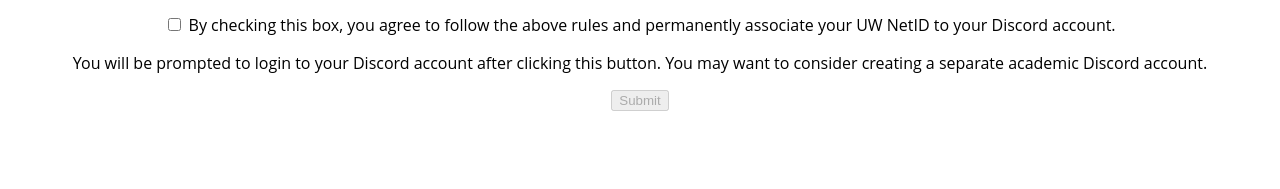
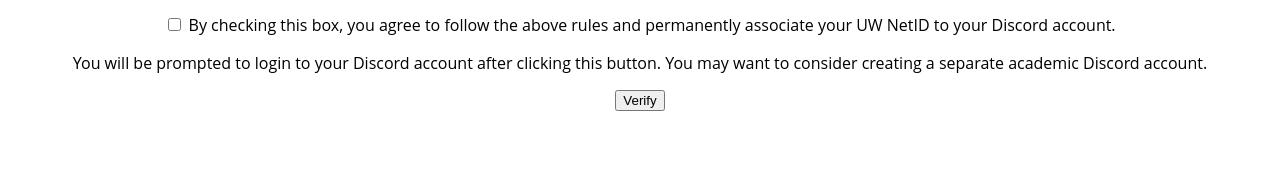
Before and after one commit to SeubertE/uw-discord-verify, a PHP site: page / in a window 1280 px wide. Shown: the part 611-800 px from the top of the page. Run offline with PHP 8.4, Linux system fonts and the light colour scheme.

Commit message:
Update index.php

```diff
--- a/index.php
+++ b/index.php
@@ -165,9 +165,11 @@ include('./bot/verify.php');
           You may want to consider creating a separate academic Discord account.</span></label><br>
     </p>
 
+    <center><button onclick="window.location.replace='/index.php?action=acceptedterms'">Verify</button></center>
+<!--
     <form action="/index.php?action=acceptedterms">
       <center> <input name="button" class="inputButton" id="button" disabled="disabled" type="submit"> </center>
     </form>
-
+    -->
   </body>
 </html>
```
